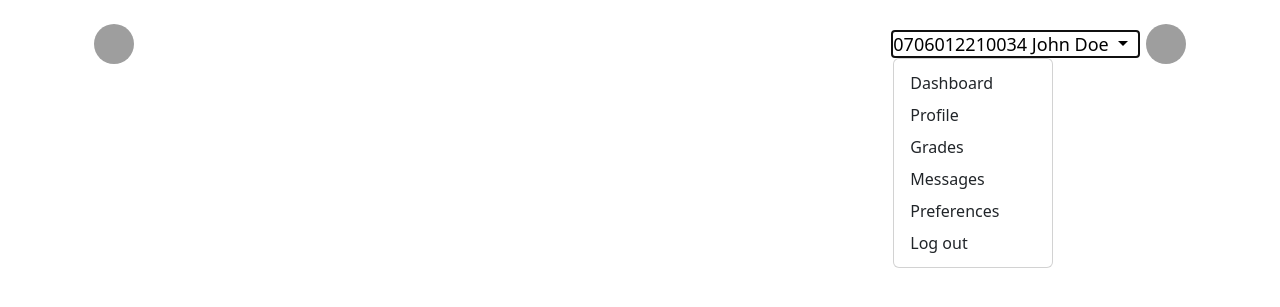
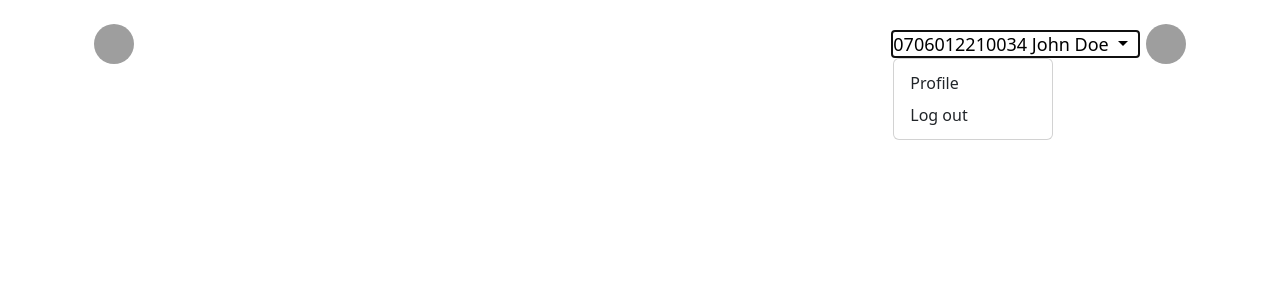
Before and after one commit to HDWKG/AFL2-WebDev, a Laravel app: page / in a window 1280 px wide, after a click on "0706012210034 John Doe". Shown: the top 307 px of the page. Run offline with Laravel 10, Linux system fonts and the light colour scheme; grey boxes are pictures that could not be loaded.

Commit message:
Update welcome.blade.php

```diff
--- a/resources/views/welcome.blade.php
+++ b/resources/views/welcome.blade.php
@@ -33,11 +33,7 @@
                                 0706012210034 John Doe <!-- Replace with the user's name -->
                             </a>
                             <ul class="dropdown-menu" aria-labelledby="usernameDropdown">
-                                <li><a class="dropdown-item" href="#">Dashboard</a></li>
-                                <li><a class="dropdown-item" href="#">Profile</a></li>
-                                <li><a class="dropdown-item" href="#">Grades</a></li>
-                                <li><a class="dropdown-item" href="#">Messages</a></li>
-                                <li><a class="dropdown-item" href="#">Preferences</a></li>
+                                <li><a class="dropdown-item" href="/userProfile">Profile</a></li>
                                 <li><a class="dropdown-item" href="#">Log out</a></li>
                             </ul>
                         </div>
```
